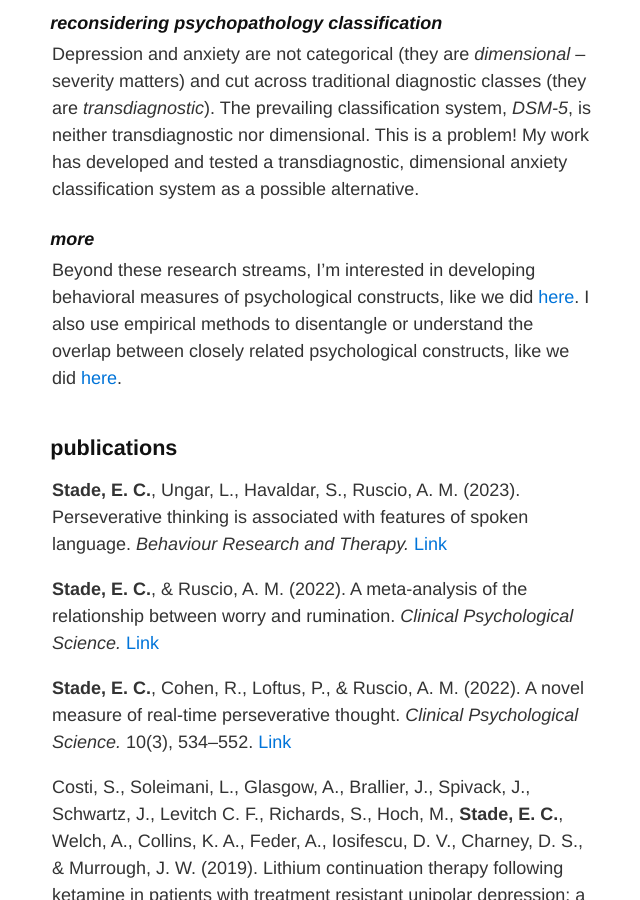
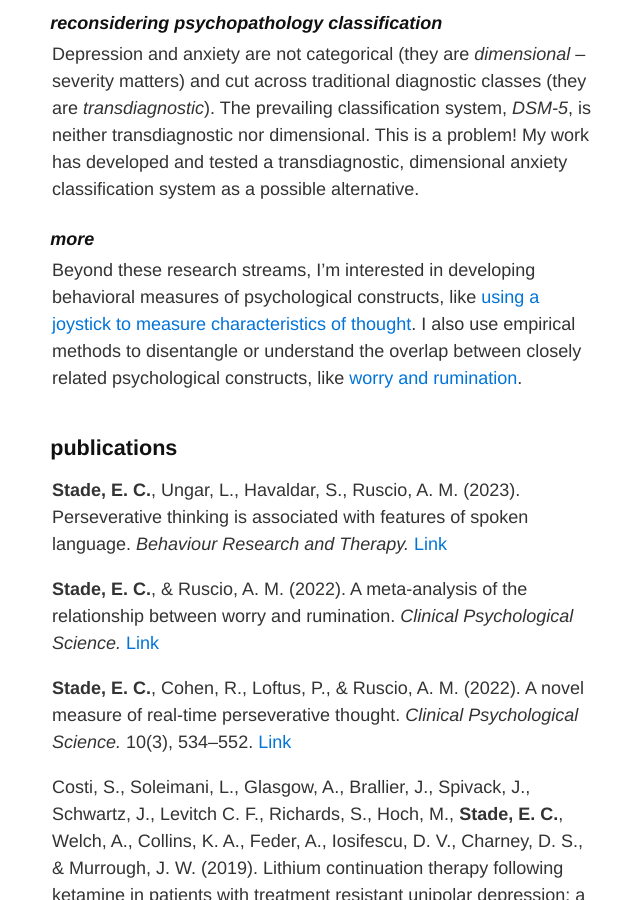
Before and after one commit to betsystade/betsystade.github.io, a Jekyll site: the page built from index.md, in a window 1280 px wide and 900 px high, scrolled down 956 px. Shown: the whole window, without its empty margins (318-958 px from the left). Built offline with Jekyll 4.4.1, drawn with Linux system fonts in a browser that asks for light colours; our own code applies the rules of GitHub Pages for plain Markdown files.

Commit message:
Update index.md

```diff
--- a/index.md
+++ b/index.md
@@ -28,7 +28,7 @@ I am currently working on projects using large language models to provide eviden
 Depression and anxiety are not categorical (they are *dimensional* -- severity matters) and cut across traditional diagnostic classes (they are *transdiagnostic*). The prevailing classification system, *DSM-5*, is neither transdiagnostic nor dimensional. This is a problem! My work has developed and tested a transdiagnostic, dimensional anxiety classification system as a possible alternative.
 
 #### more
-Beyond these research streams, I'm interested in developing behavioral measures of psychological constructs, like we did [here](https://doi.org/10.1177/21677026211038017). I also use empirical methods to disentangle or understand the overlap between closely related psychological constructs, like we did [here](https://doi.org/10.1177/21677026221131309).
+Beyond these research streams, I'm interested in developing behavioral measures of psychological constructs, like [using a joystick to measure characteristics of thought](https://doi.org/10.1177/21677026211038017). I also use empirical methods to disentangle or understand the overlap between closely related psychological constructs, like [worry and rumination](https://doi.org/10.1177/21677026221131309).
 
 
 ## publications
```
